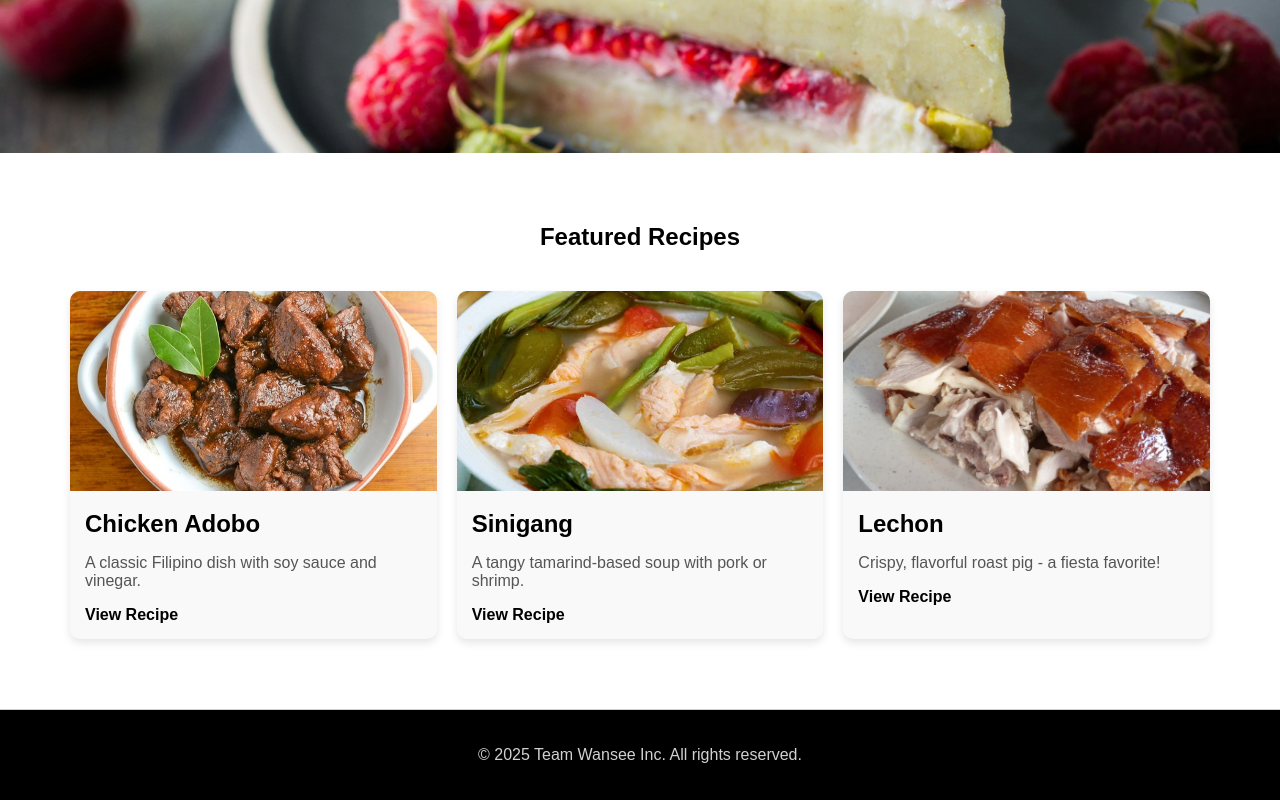
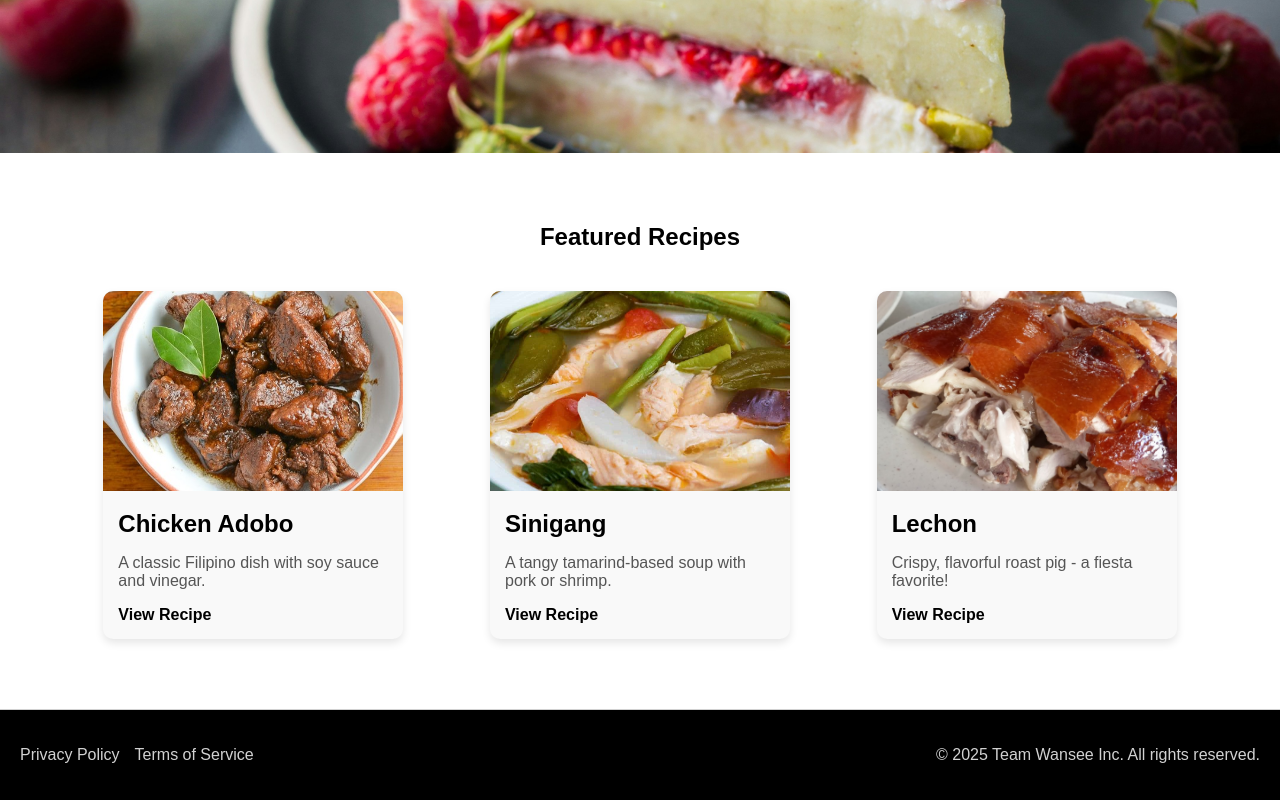
Before and after one commit to morainekhy/WanseeRecipee, a plain HTML site: page home.html in a window 1280 px wide. Shown: the part 641-1441 px from the top of the page. Drawn offline with Linux system fonts and the light colour scheme.

Commit message:
Update home.html

```diff
--- a/home.html
+++ b/home.html
@@ -16,7 +16,7 @@
 
         header {
             display: flex;
-            justify-content: center;
+            justify-content: space-between;
             align-items: center;
             padding: 15px 50px;
             background-color: #000;
@@ -143,11 +143,11 @@
         }
 
         .recipes-container {
-            display: grid;
-            grid-template-columns: repeat(auto-fit, minmax(300px, 1fr));
-            gap: 20px;
+            display: flex;
+            justify-content: space-around; /* Linear layout */
             padding: 20px;
             text-align: left;
+            gap: 20px; /* Space between the cards */
         }
 
         .recipe-card {
@@ -155,6 +155,7 @@
             border-radius: 10px;
             overflow: hidden;
             box-shadow: 0 4px 8px rgba(0, 0, 0, 0.1);
+            width: 300px; /* Fixed width for each card */
         }
 
         .recipe-card img {
@@ -194,12 +195,20 @@
             color: #D1D1D1;
             padding: 20px;
             border-top: 1px solid #D1D1D1;
+            display: flex;
+            justify-content: space-between;
+            align-items: center;
+            flex-wrap: wrap;
+        }
+
+        .footer-links {
+            display: flex;
+            gap: 15px;
         }
 
         .footer-links a {
             color: #D1D1D1;
             text-decoration: none;
-            margin: 0 15px;
         }
 
         .footer-links a:hover {
@@ -243,7 +252,7 @@
             }
 
             .recipes-container {
-                grid-template-columns: 1fr;
+                flex-direction: column; /* Stack the cards on mobile */
             }
         }
 
@@ -365,9 +374,14 @@
         </div>
     </section>
 
-<footer>
-    <p>&copy; 2025 Team Wansee Inc. All rights reserved.</p>
-</footer>
+    <!-- Footer -->
+    <footer>
+        <div class="footer-links">
+            <a href="privacy.html">Privacy Policy</a>
+            <a href="terms.html">Terms of Service</a>
+        </div>
+        <p>&copy; 2025 Team Wansee Inc. All rights reserved.</p>
+    </footer>
 
 </body>
 </html>
```
